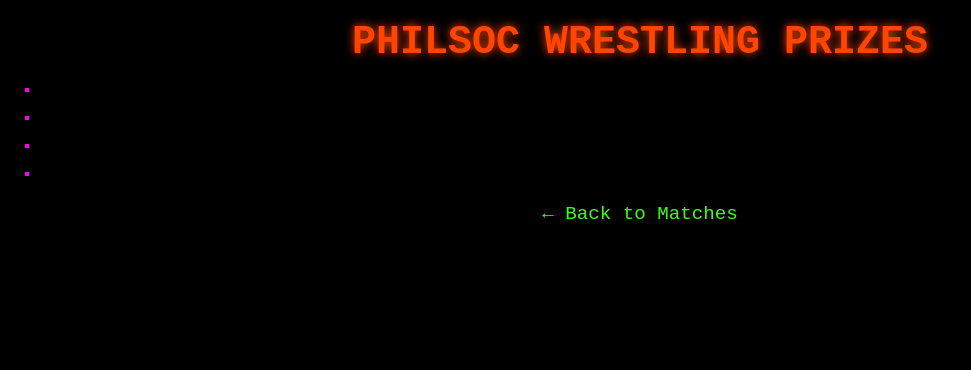
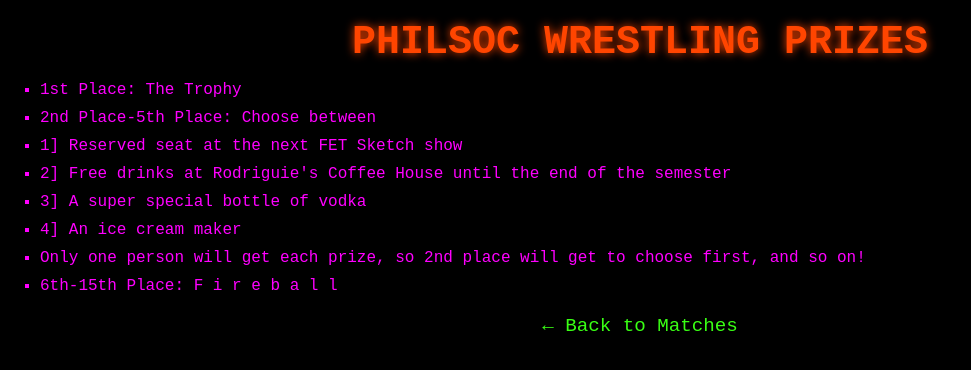
Before and after one commit to runawayprocess/betting-app, a Flask app: page /prizes in a window 1280 px wide. Shown: the top 370 px of the page, without its empty margins (0-971 px from the left). Run offline with Flask 3, Linux system fonts and the light colour scheme; some libraries are stand-ins or nearby versions.

Commit message:
update prizes

```diff
--- a/templates/prizes.html
+++ b/templates/prizes.html
@@ -43,10 +43,14 @@
 <body>
   <header>PHILSOC WRESTLING PRIZES</header>
   <ul>
-    <li></li>
-    <li></li>
-    <li></li>
-    <li></li>
+    <li>1st Place: The Trophy</li>
+    <li>2nd Place-5th Place: Choose between</li>
+    <li>1] Reserved seat at the next FET Sketch show</li>
+    <li>2] Free drinks at Rodriguie's Coffee House until the end of the semester</li>
+    <li>3] A super special bottle of vodka</li>
+    <li>4] An ice cream maker</li>
+    <li>Only one person will get each prize, so 2nd place will get to choose first, and so on!</li>
+    <li>6th-15th Place: F i r e b a l l</li>
   </ul>
   <a href="{{ url_for('index') }}">← Back to Matches</a>
 </body>
```
